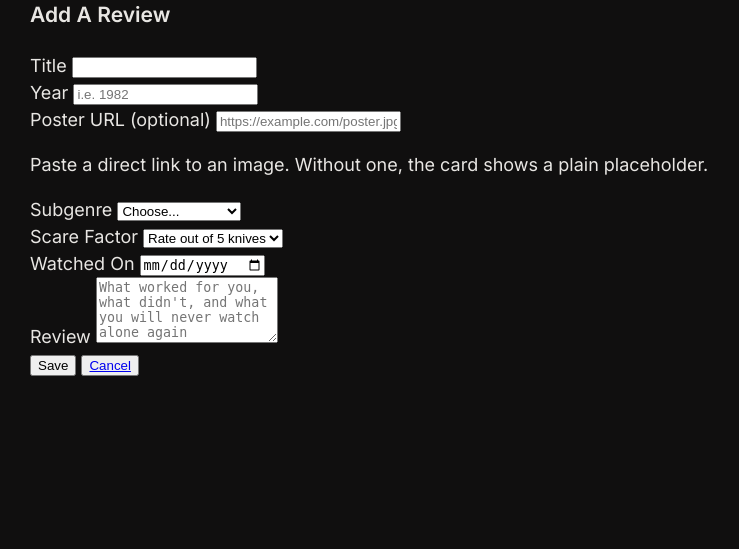
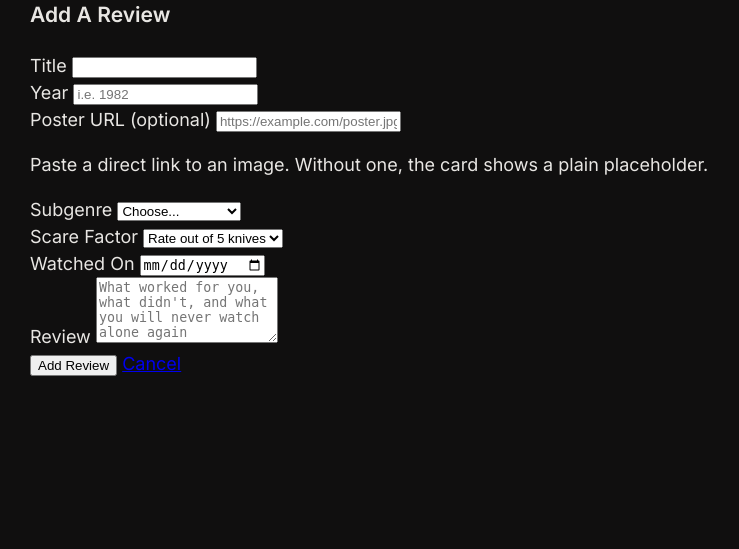
Before and after one commit to malcolmcpu/Horror-Journal, a Node server app: page /add in a window 1280 px wide. Shown: the part 162-711 px from the top of the page, without its empty margins (0-739 px from the left). Run offline with Node 20, Linux system fonts and the light colour scheme; some libraries are stand-ins or nearby versions.

Commit message:
style: change display of how button shows depending on new review/update

```diff
--- a/views/addReview.ejs
+++ b/views/addReview.ejs
@@ -126,8 +126,8 @@
         </div>
 
         <!-- SAVE OR CANCEL -->
-        <button>Save</button>
-        <button><a href="/">Cancel</a></button>
+        <button><%= review._id ? 'Save Changes' : 'Add Review' %></button>
+        <a href="/" class="link-cancel">Cancel</a>
       </form>
     </main>
   </body>
```
